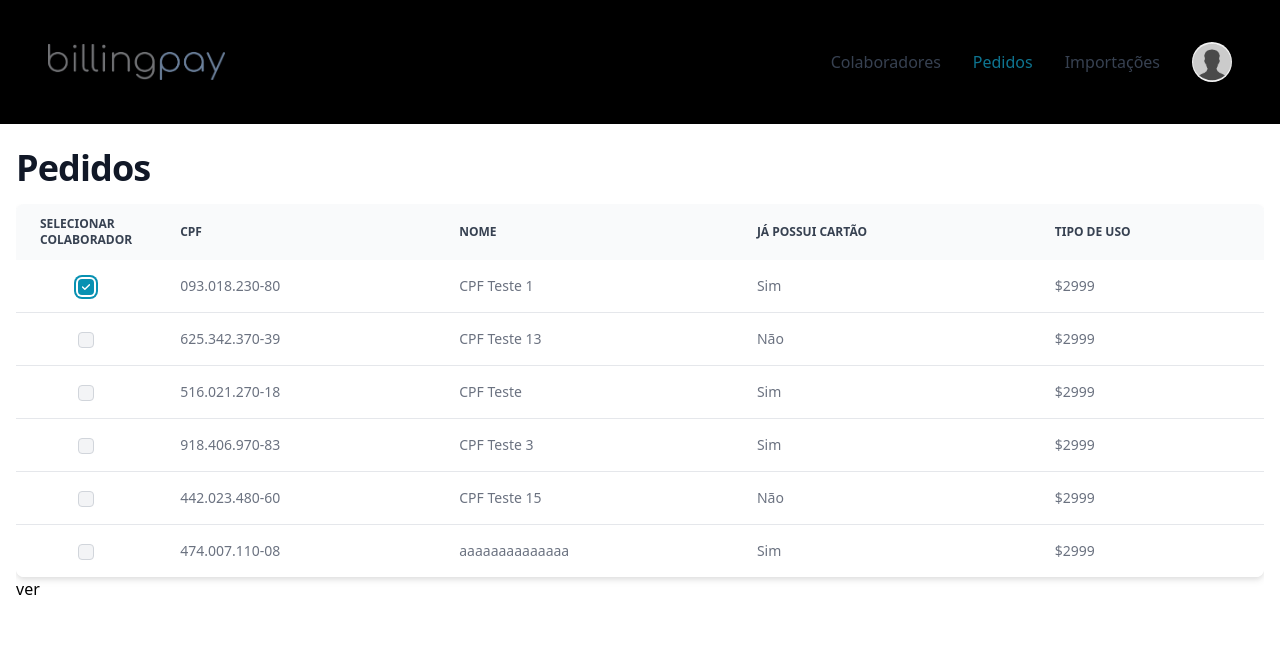
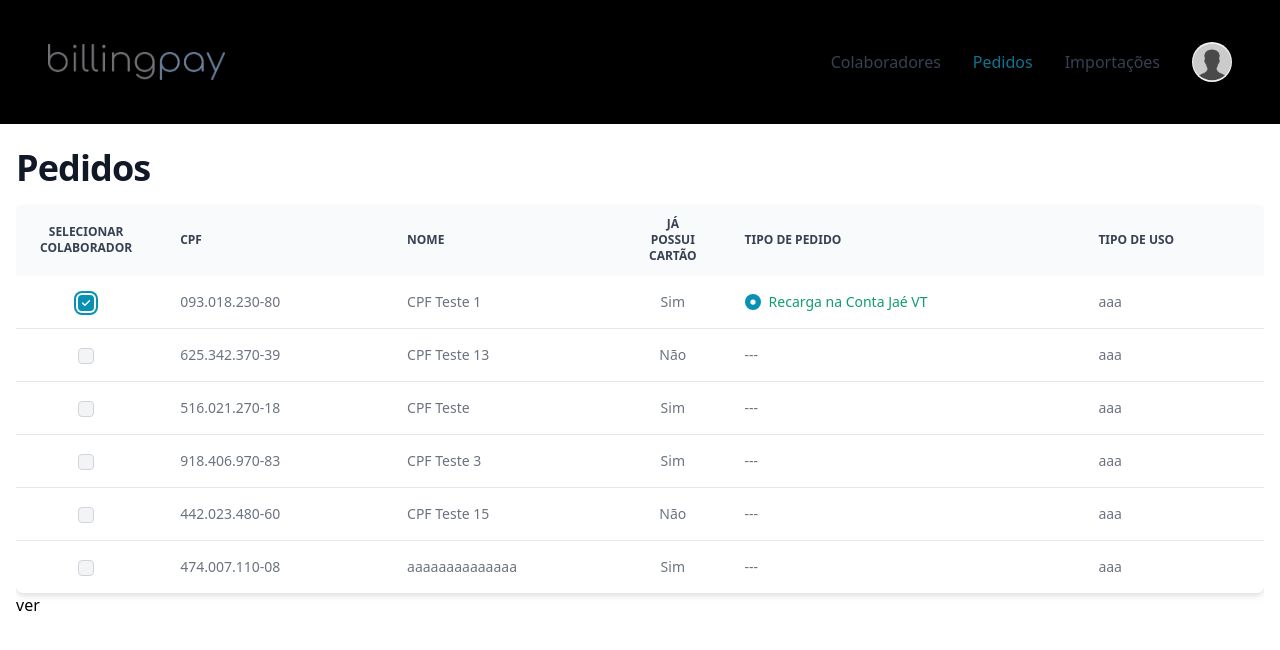
Before and after one commit to FefAzvdo/ui-administracao-usuarios, a React (Vite) app: page /pedidos in a window 1280 px wide. Both pictures are taken after a click on the checkbox 86 px from the left and 287 px from the top of the page. Shown: the top 650 px of the page. Built offline with nearby package versions, Linux system fonts and the light colour scheme.

Commit message:
criando página pedido...

```diff
--- a/src/pages/PedidosPage.tsx
+++ b/src/pages/PedidosPage.tsx
@@ -1,39 +1,65 @@
 import { useState, ChangeEvent } from "react";
 import MainLayout from "../components/MainLayout";
-import { Checkbox, Table } from "flowbite-react";
+import { Checkbox, Table, Radio, Label } from "flowbite-react";
 import { mockColaboradores } from "./mock";
 import { formatarCPF } from "../utils";
 import { ColaboratorType } from "../types";
 
-// function Switch({ colaborador }: { colaborador: ColaboratorType }) {
-//   const podePedirPrimeiraVia = colaborador.solicitarPrimeiraVia;
+type RadioButtonTipoPedido = {
+  labelName: string;
+  labelHtmlFor: string;
+  labelColor: string;
+  radioId: string;
+  radioValue: string;
+  defaultChecked: boolean;
+  colaborador: ColaboratorType;
+  selectedColaboradores: ColaboratorType[];
+  onChange: (colabs: ColaboratorType[]) => void;
+};
 
-//   return (
-//     <label
-//       className={`relative mb-5 ${
-//         podePedirPrimeiraVia ? "cursor-pointer" : "cursor-not-allowed"
-//       }`}
-//       style={{ display: "-webkit-flex" }}
-//     >
-//       <input
-//         type="checkbox"
-//         className="sr-only peer"
-//         // checked={isChecked}
-//         disabled={!podePedirPrimeiraVia}
-//       />
-//       <div
-//         className={`w-11 h-6 bg-gray-200 peer-focus:outline-none peer-focus:ring-4 peer-focus:ring-blue-300 dark:peer-focus:ring-blue-800 rounded-full peer dark:bg-gray-700 peer-checked:after:translate-x-full rtl:peer-checked:after:-translate-x-full peer-checked:after:border-white after:content-[''] after:absolute after:top-[2px] after:start-[2px] after:bg-white after:border-gray-300 after:border after:rounded-full after:w-5 after:h-5 after:transition-all dark:border-gray-600 peer-checked:bg-blue-600`}
-//       ></div>
-//       {podePedirPrimeiraVia ? (
-//         <span className="ms-3 text-sm font-medium text-gray-90">
-//           Recarca + cartão
-//         </span>
-//       ) : (
-//         <span className="ms-3 text-sm font-medium text-gray-300">Recarga</span>
-//       )}
-//     </label>
-//   );
-// }
+const RadioButtonTipoPedido = ({
+  labelName,
+  labelHtmlFor,
+  labelColor,
+  radioId,
+  radioValue,
+  defaultChecked,
+  colaborador,
+  selectedColaboradores,
+  onChange,
+}: RadioButtonTipoPedido) => {
+  return (
+    <div className="flex items-center gap-2">
+      <Radio
+        defaultChecked={defaultChecked}
+        name={colaborador.numeroDocumento}
+        id={colaborador.numeroDocumento + radioId}
+        value={radioValue}
+        onChange={(e) => {
+          const radioValue = e.target.value;
+
+          const newSelectedColabs = selectedColaboradores.map((colabs) => {
+            return {
+              ...colabs,
+              tipoDePedido:
+                colaborador.numeroDocumento === colabs.numeroDocumento
+                  ? radioValue
+                  : colabs.tipoDePedido,
+            };
+          });
+
+          onChange(newSelectedColabs);
+        }}
+      />
+      <Label
+        htmlFor={colaborador.numeroDocumento + labelHtmlFor}
+        className={labelColor}
+      >
+        {labelName}
+      </Label>
+    </div>
+  );
+};
 
 export default function PedidosPage() {
   const [selectedColaboradores, setSelectedColaboradores] = useState<
@@ -46,8 +72,14 @@ export default function PedidosPage() {
   ) {
     const isChecking = event.target.checked;
 
+    const editedColab = {
+      ...colaborador,
+      valorDaRecarga: 22 * colaborador.valorUsoDiario,
+      tipoDePedido: "recarga-na-conta",
+    };
+
     if (isChecking) {
-      setSelectedColaboradores([...selectedColaboradores, colaborador]);
+      setSelectedColaboradores([...selectedColaboradores, editedColab]);
     } else {
       const withoutColaboratorSelected = selectedColaboradores.filter(
         (colab) => colab.numeroDocumento !== colaborador.numeroDocumento
@@ -62,10 +94,15 @@ export default function PedidosPage() {
       <div className="overflow-x-auto">
         <Table hoverable>
           <Table.Head>
-            <Table.HeadCell>Selecionar colaborador</Table.HeadCell>
+            <Table.HeadCell className="text-center">
+              Selecionar colaborador
+            </Table.HeadCell>
             <Table.HeadCell>CPF</Table.HeadCell>
             <Table.HeadCell>Nome</Table.HeadCell>
-            <Table.HeadCell>Já possui cartão</Table.HeadCell>
+            <Table.HeadCell className="text-center">
+              Já possui cartão
+            </Table.HeadCell>
+            <Table.HeadCell>Tipo de pedido</Table.HeadCell>
             <Table.HeadCell>Tipo de Uso</Table.HeadCell>
           </Table.Head>
           <Table.Body className="divide-y">
@@ -83,11 +120,49 @@ export default function PedidosPage() {
                   {formatarCPF(colaborador.numeroDocumento)}
                 </Table.Cell>
                 <Table.Cell>{colaborador.nome}</Table.Cell>
-                <Table.Cell>
-                  {/* <Switch colaborador={colaborador} /> */}
+                <Table.Cell className="text-center w-10">
                   {colaborador.solicitarPrimeiraVia ? "Não" : "Sim"}
                 </Table.Cell>
-                <Table.Cell>$2999</Table.Cell>
+                <Table.Cell>
+                  {selectedColaboradores.find(
+                    (colab) =>
+                      colab.numeroDocumento === colaborador.numeroDocumento
+                  ) !== undefined ? (
+                    <div className="flex gap-4 flex-col">
+                      <RadioButtonTipoPedido
+                        defaultChecked
+                        colaborador={colaborador}
+                        labelName="Recarga na Conta Jaé VT"
+                        labelColor="text-green-500"
+                        labelHtmlFor="recarga-na-conta"
+                        radioId="recarga-na-conta"
+                        radioValue="recarga-na-conta"
+                        onChange={(colaboradores) =>
+                          setSelectedColaboradores(colaboradores)
+                        }
+                        selectedColaboradores={selectedColaboradores}
+                      />
+                      {colaborador.solicitarPrimeiraVia && (
+                        <RadioButtonTipoPedido
+                          defaultChecked={false}
+                          colaborador={colaborador}
+                          labelName="Recarga + Cartão"
+                          labelColor="text-blue-500"
+                          labelHtmlFor="cartao-com-recarga"
+                          radioId="cartao-com-recarga"
+                          radioValue="cartao-com-recarga"
+                          onChange={(colaboradores) =>
+                            setSelectedColaboradores(colaboradores)
+                          }
+                          selectedColaboradores={selectedColaboradores}
+                        />
+                      )}
+                    </div>
+                  ) : (
+                    "---"
+                  )}
+                </Table.Cell>
+                <Table.Cell>aaa</Table.Cell>
               </Table.Row>
             ))}
           </Table.Body>
--- a/src/pages/mock.ts
+++ b/src/pages/mock.ts
@@ -21,6 +21,8 @@ export const mockColaboradores = [
     valorAlimentacao: 0,
     valorCombustivel: 0,
     numeroLogicoMidia: 0,
+    tipoDePedido: "",
+    valorDaRecarga: 0,
   },
   {
     idClientePrincipal: 636,
@@ -44,6 +46,8 @@ export const mockColaboradores = [
     valorAlimentacao: 0,
     valorCombustivel: 0,
     numeroLogicoMidia: 0,
+    tipoDePedido: "",
+    valorDaRecarga: 0,
   },
   {
     idClientePrincipal: 636,
@@ -67,6 +71,8 @@ export const mockColaboradores = [
     valorAlimentacao: 0,
     valorCombustivel: 0,
     numeroLogicoMidia: 0,
+    tipoDePedido: "",
+    valorDaRecarga: 0,
   },
   {
     idClientePrincipal: 636,
@@ -90,6 +96,8 @@ export const mockColaboradores = [
     valorAlimentacao: 0,
     valorCombustivel: 0,
     numeroLogicoMidia: 0,
+    tipoDePedido: "",
+    valorDaRecarga: 0,
   },
   {
     idClientePrincipal: 636,
@@ -113,6 +121,8 @@ export const mockColaboradores = [
     valorAlimentacao: 0,
     valorCombustivel: 0,
     numeroLogicoMidia: 0,
+    tipoDePedido: "",
+    valorDaRecarga: 0,
   },
   {
     idClientePrincipal: 636,
@@ -136,5 +146,7 @@ export const mockColaboradores = [
     valorAlimentacao: 0,
     valorCombustivel: 0,
     numeroLogicoMidia: 0,
+    tipoDePedido: "",
+    valorDaRecarga: 0,
   },
 ];
--- a/src/types/index.ts
+++ b/src/types/index.ts
@@ -20,4 +20,6 @@ export type ColaboratorType = {
   valorAlimentacao: number;
   valorCombustivel: number;
   numeroLogicoMidia: number;
+  tipoDePedido: string;
+  valorDaRecarga: number;
 };
```
